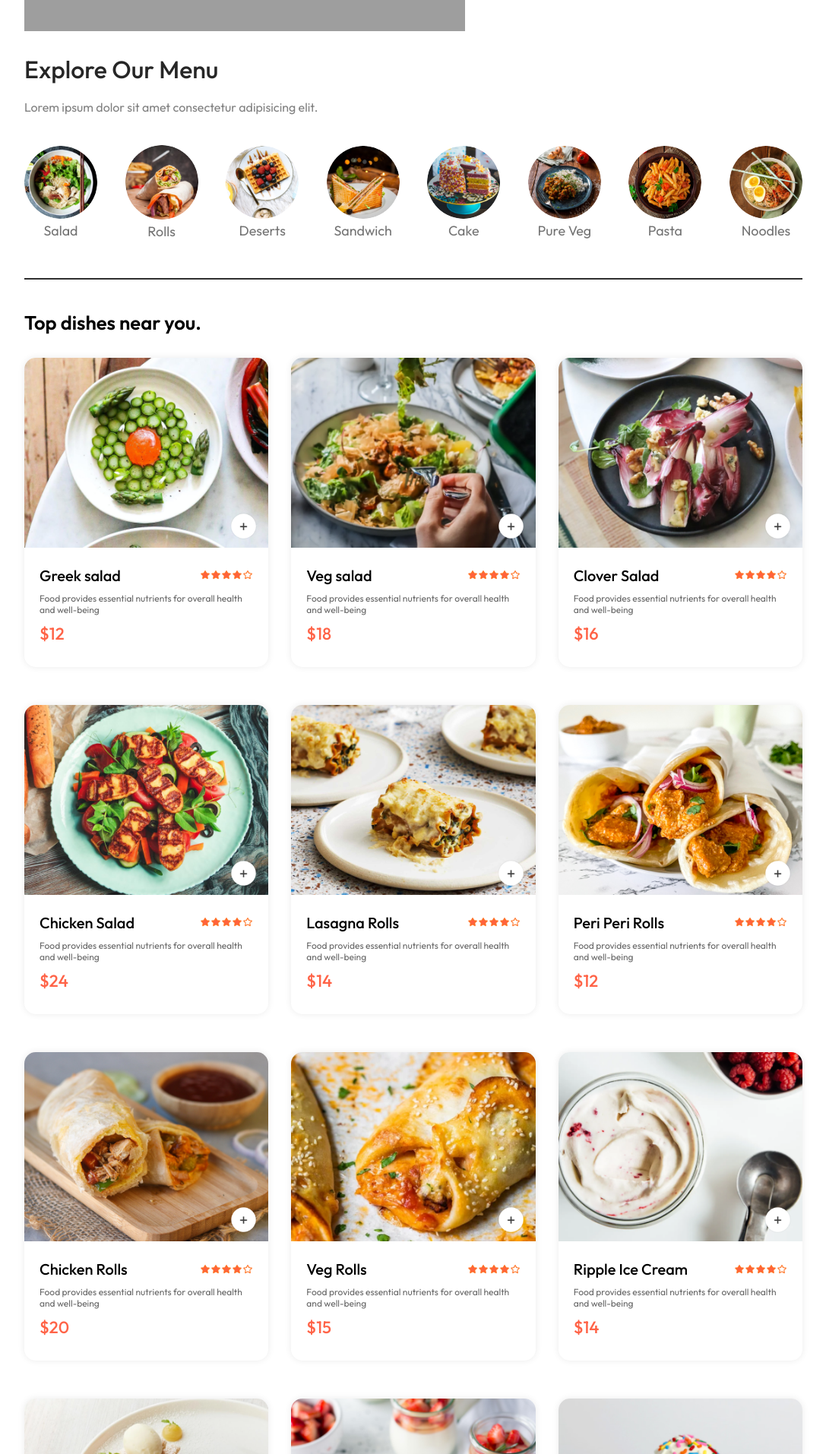
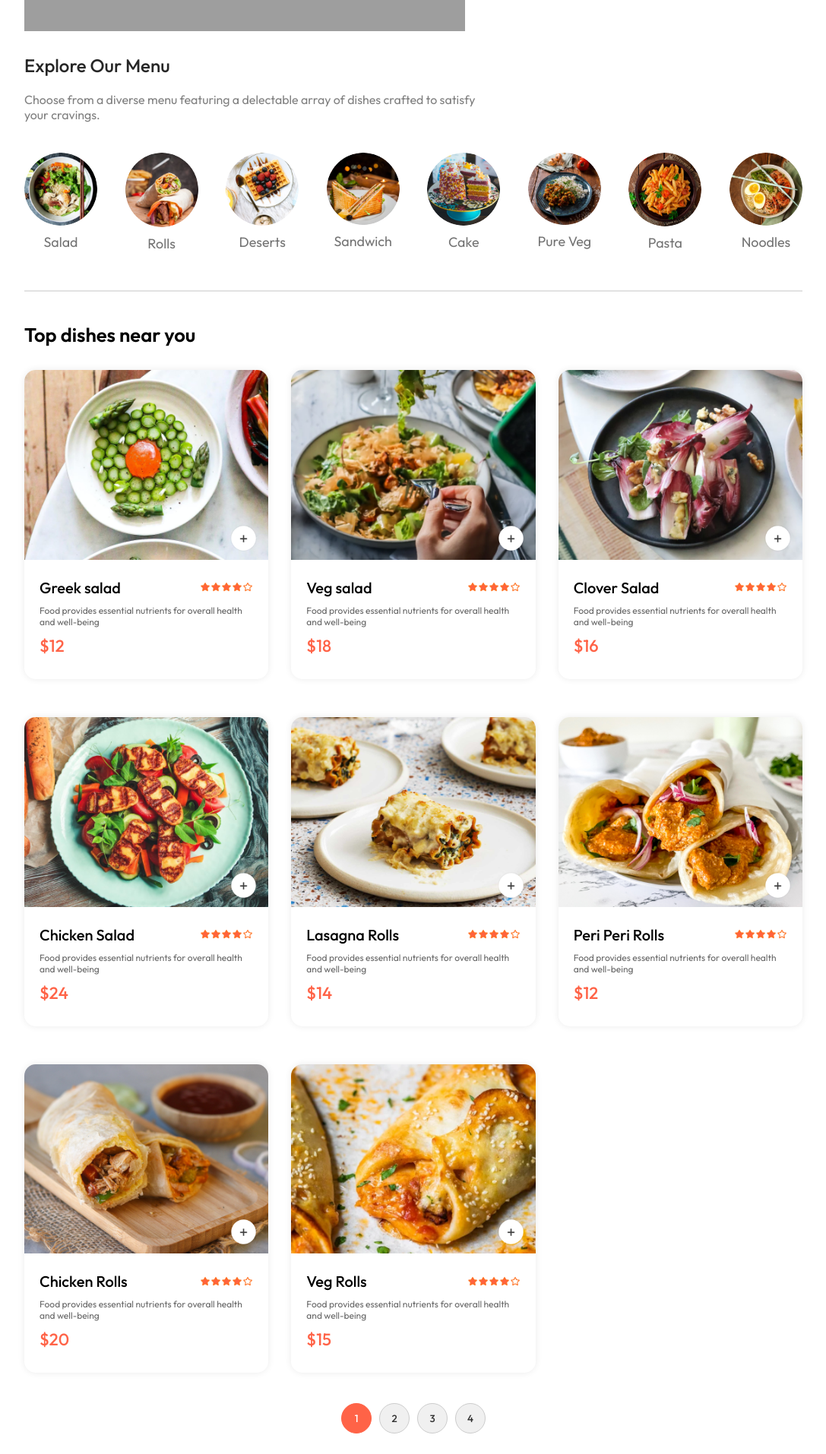
Before and after one commit to PrabinKumarNayak/Project, a React (Vite) app in the folder food-app/frontend/: page / in a window 1280 px wide. Shown: the part 506-2420 px from the top of the page at 76% size, without its empty margins (96-1183 px from the left). Built offline with nearby package versions, Linux system fonts and the light colour scheme; grey boxes are pictures that could not be loaded.

Commit message:
food-app-functionality hamburger_menu

```diff
--- a/food-app/frontend/src/components/ExploreMenu/ExploreMenu.css
+++ b/food-app/frontend/src/components/ExploreMenu/ExploreMenu.css
@@ -1,54 +1,86 @@
-.explore-menu{
+.explore-menu {
+  /* ✅ Using CSS variables for easier theming and maintenance */
+  --primary-color: tomato;
+  --transition-speed: 0.3s;
+
   display: flex;
   flex-direction: column;
   gap: 20px;
 }
-.explore-menu h1{
+
+.explore-menu h1 {
   color: #262626;
   font-weight: 500;
 }
-.explore-menu-text{
+
+.explore-menu-text {
   max-width: 60%;
   color: #808080;
 }
-.explore-menu-list{
+
+.explore-menu-list {
   display: flex;
   justify-content: space-between;
-    text-align: center;
-    align-items: center;
+  align-items: flex-start; /* Aligns items to the top for better consistency */
   gap: 30px;
   margin: 20px 0;
   overflow-x: scroll;
+  -ms-overflow-style: none; /* IE and Edge */
+  scrollbar-width: none; /* Firefox */
 }
-.explore-menu-list::-webkit-scrollbar{
-    display: none;
+
+.explore-menu-list::-webkit-scrollbar {
+  display: none; /* Chrome, Safari, and Opera */
 }
-.explore-menu-list img{
+
+/* ✅ This block resets the default button styles */
+.explore-menu-list-item {
+  background: transparent;
+  border: none;
+  padding: 0;
+  font: inherit;
+  color: inherit;
+  cursor: pointer;
+  text-align: center;
+  display: flex;
+  flex-direction: column;
+  align-items: center;
+  gap: 10px;
+}
+
+.explore-menu-list-item img {
   width: 7.5vw;
   min-width: 80px;
   border-radius: 50%;
-    cursor: pointer;
+  transition: all var(--transition-speed) ease; /* ✅ Smooth transition for all changes */
 }
-.explore-menu-list p{
-    gap: 10px;
+
+.explore-menu-list-item p {
   color: #747474;
-    font-size: max(1.4vw,16px);
-    cursor: pointer;
+  font-size: max(1.4vw, 16px);
+  white-space: nowrap; /* Prevents menu names from wrapping */
 }
-.explore-menu hr{
+
+/* ✅ Hover effect for non-active items */
+.explore-menu-list-item:hover img {
+    transform: scale(1.05);
+}
+
+.explore-menu-list-item .active {
+  border: 4px solid var(--primary-color); /* Use the CSS variable */
+  padding: 2px;
+}
+
+.explore-menu hr {
   margin: 10px 0;
   height: 2px;
-    background-color: #2e2e2e;
+  background-color: #e2e2e2;
   border: none;
 }
-.explore-menu-list-item .active{
-    border: 4px solid tomato;
-    padding: 2px;
-}
-@media (max-width:1050px) {
-    .explore-menu-text{
+
+@media (max-width: 1050px) {
+  .explore-menu-text {
     font-size: 14px;
     max-width: 100%;
   }
-
 }
--- a/food-app/frontend/src/components/ExploreMenu/ExploreMenu.jsx
+++ b/food-app/frontend/src/components/ExploreMenu/ExploreMenu.jsx
@@ -1,23 +1,34 @@
 import "./ExploreMenu.css";
 import { menu_list } from "../../assets/Assets";
-export default function ExploreMenu({category,setCategory}) {
+
+export default function ExploreMenu({ category, setCategory }) {
   return (
-    <div className="explore-menu" id="explore-menu">
+    // Use a <section> tag for better semantic HTML
+    <section className="explore-menu" id="explore-menu">
       <h1>Explore Our Menu</h1>
       <p className="explore-menu-text">
-        Lorem ipsum dolor sit amet consectetur adipisicing elit.
+        Choose from a diverse menu featuring a delectable array of dishes crafted to satisfy your cravings.
       </p>
       <div className="explore-menu-list">
-        {menu_list.map((item,index)=>{
-            return(
-                <div onClick={()=>setCategory(prev=>prev===item.menu_name?"All":item.menu_name)} key={index} className="explore-menu-list-item">
-                    <img className={category===item.menu_name?"active":""} src={item.menu_image} alt="" />
-                    <p>{item.menu_name}</p>
-                </div>
-            )
-        })}
+        {menu_list.map((item) => (
+          // ✅ Replaced <div> with <button> for accessibility
+          // ✅ Used a unique string 'item.menu_name' for the key instead of index
+          <button
+            key={item.menu_name}
+            onClick={() => setCategory(prev => (prev === item.menu_name ? "All" : item.menu_name))}
+            className="explore-menu-list-item"
+            aria-pressed={category === item.menu_name} // Helps screen readers know it's active
+          >
+            <img
+              className={category === item.menu_name ? "active" : ""}
+              src={item.menu_image}
+              alt={item.menu_name} // ✅ Added descriptive alt text
+            />
+            <p>{item.menu_name}</p>
+          </button>
+        ))}
       </div>
       <hr />
-    </div>
+    </section>
   );
 }
--- a/food-app/frontend/src/components/FoodDisplay/FoodDisplay.css
+++ b/food-app/frontend/src/components/FoodDisplay/FoodDisplay.css
@@ -1,14 +1,64 @@
-.food-display{
+.food-display {
   margin-top: 30px;
 }
-.food-display h2{
-    font-size: max(2vw,24px);
+
+.food-display h2 {
+  font-size: max(2vw, 24px);
   font-weight: 600;
 }
-.food-display-list{
+
+.food-display-list {
   display: grid;
-    grid-template-columns: repeat(auto-fill,minmax(240px,1fr));
+  grid-template-columns: repeat(auto-fill, minmax(240px, 1fr));
   margin-top: 30px;
   gap: 30px;
   row-gap: 50px;
 }
+
+.pagination {
+  display: flex;
+  justify-content: center;
+  align-items: center;
+  gap: 10px;
+  margin: 40px 0;
+}
+
+.pagination button {
+  width: 40px;
+  height: 40px;
+  border: 1px solid #ccc;
+  border-radius: 50%;
+  background-color: #f0f0f0;
+  color: #333;
+  font-weight: 500;
+  cursor: pointer;
+  transition: background-color 0.3s, color 0.3s;
+}
+
+.pagination button:hover {
+  background-color: #e9e9e9;
+}
+
+.pagination button.active {
+  background-color: tomato;
+  color: white;
+  border-color: tomato;
+}
+
+/* --- Media Queries for Responsiveness --- */
+
+@media (max-width: 750px) {
+  .food-display-list {
+    /* On smaller screens, reduce the minimum card size and gap */
+    grid-template-columns: repeat(auto-fill, minmax(200px, 1fr));
+    gap: 20px;
+    row-gap: 40px;
+  }
+
+  .pagination button {
+    /* Make pagination buttons slightly smaller on mobile */
+    width: 35px;
+    height: 35px;
+    font-size: 14px;
+  }
+}
--- a/food-app/frontend/src/components/FoodDisplay/FoodDisplay.jsx
+++ b/food-app/frontend/src/components/FoodDisplay/FoodDisplay.jsx
@@ -1,30 +1,64 @@
-import { useContext } from "react";
+import { useContext, useState, useEffect } from "react";
 import "./FoodDisplay.css";
 import { StoreContext } from "../../context/StoreContext";
 import FoodItem from "../FoodItem/FoodItem";
+
 export default function FoodDisplay({ category }) {
   const { food_list } = useContext(StoreContext);
+
+  // 1. State for managing the current page
+  const [currentPage, setCurrentPage] = useState(1);
+  const [itemsPerPage] = useState(8); // You can change this number
+
+  // 2. Logic to filter the list before paginating
+  const filteredFoodList = food_list.filter(
+    (item) => category === "All" || category === item.category
+  );
+
+  // 3. Logic to calculate which items to display
+  const indexOfLastItem = currentPage * itemsPerPage;
+  const indexOfFirstItem = indexOfLastItem - itemsPerPage;
+  const currentItems = filteredFoodList.slice(indexOfFirstItem, indexOfLastItem);
+
+  // 4. Logic to generate page numbers
+  const pageNumbers = [];
+  for (let i = 1; i <= Math.ceil(filteredFoodList.length / itemsPerPage); i++) {
+    pageNumbers.push(i);
+  }
+
+  // 5. Reset to page 1 when the category changes to avoid being on an empty page
+  useEffect(() => {
+    setCurrentPage(1);
+  }, [category]);
+
   return (
     <div className="food-display" id="food-display">
-      <h2>Top dishes near you.</h2>
+      <h2>Top dishes near you</h2>
       <div className="food-display-list">
-        {food_list.map((item, index) => {
-          if(category==="All" || category===item.category){
-            return (
-              <>
+        {/* We now map over 'currentItems' which is the sliced, paginated list */}
+        {currentItems.map((item) => (
           <FoodItem
-                  key={index}
+            key={item._id} // Using the unique _id for the key is best practice
             id={item._id}
             name={item.name}
             price={item.price}
             description={item.description}
             image={item.image}
           />
-              </>
-            );
-          }
+        ))}
+      </div>
 
-        })}
+      {/* 6. Render the pagination buttons */}
+      <div className="pagination">
+        {pageNumbers.map((number) => (
+          <button
+            key={number}
+            onClick={() => setCurrentPage(number)}
+            className={currentPage === number ? "active" : ""}
+          >
+            {number}
+          </button>
+        ))}
       </div>
     </div>
   );
```
Lines whose indentation alone changed are shown as unchanged.
